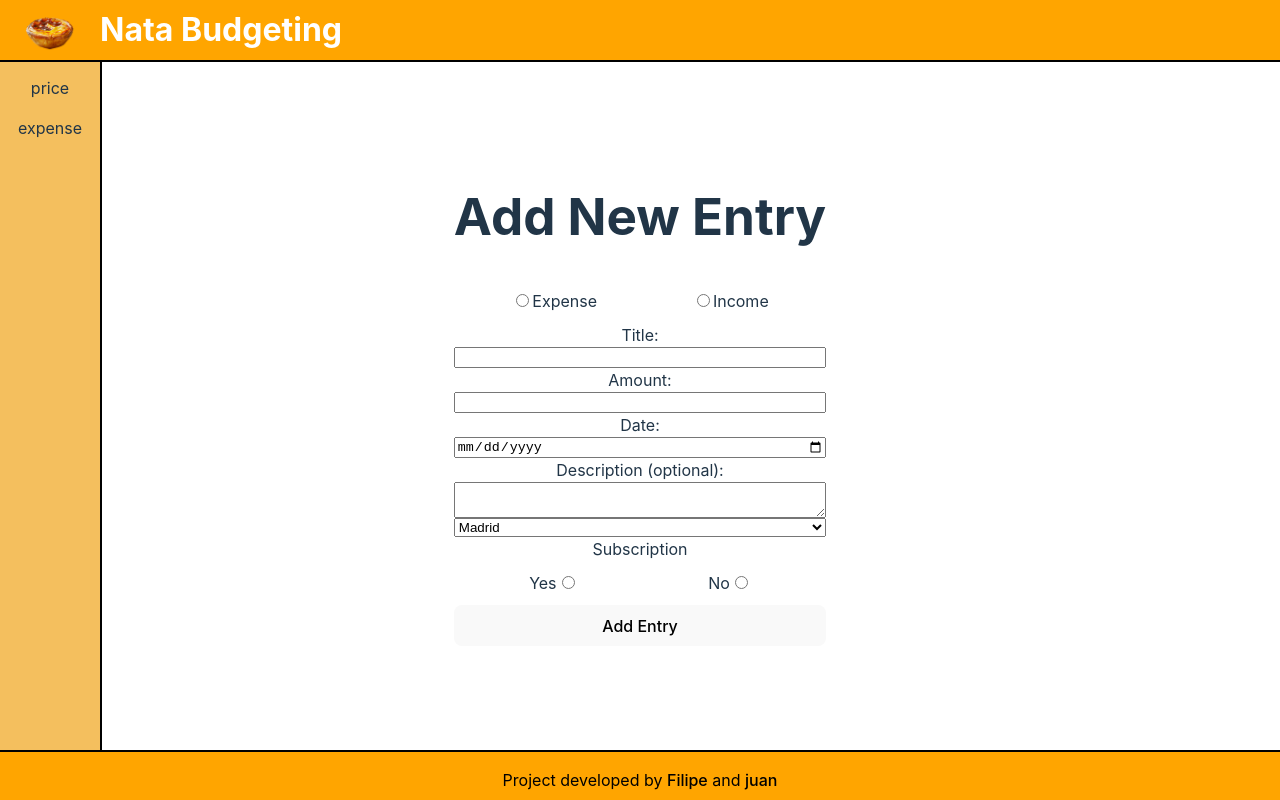
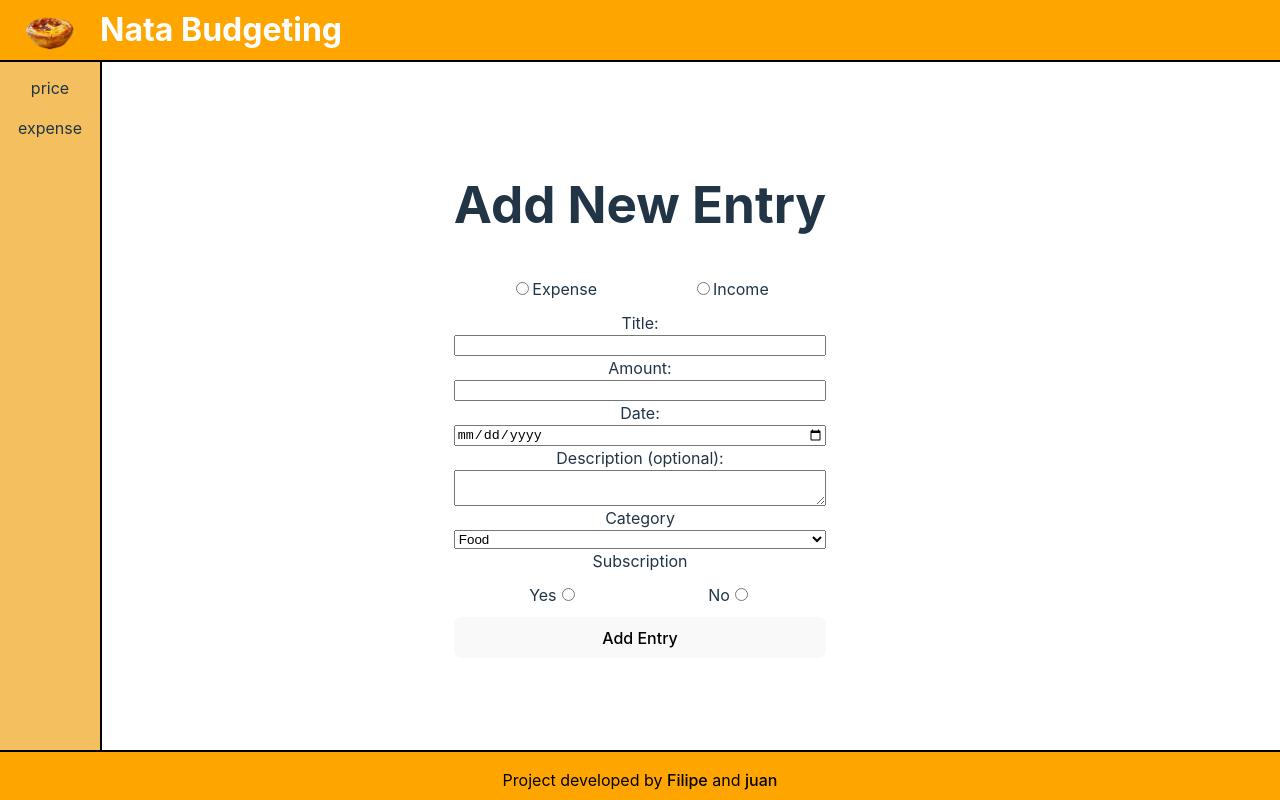
Before and after one commit to JuanHecht/Nata-admin, a React (Vite) app: page /add-new-entry in a window 1280 px wide. Built offline with nearby package versions, Linux system fonts and the light colour scheme.

Commit message:
Add new field with the category, now need to implement pictures to the cards depending on the category field

```diff
--- a/src/data/categories.json
+++ b/src/data/categories.json
@@ -1,11 +1,11 @@
 [
     {
-        "name": "food",
+        "name": "Food",
         "image": "",
         "id": 1
     },
     {
-        "name": "health",
+        "name": "Health",
         "image": "",
         "id": 2
     },
--- a/src/pages/AddNewEntryPage.jsx
+++ b/src/pages/AddNewEntryPage.jsx
@@ -2,6 +2,7 @@ import React from 'react'
 import { useState } from 'react';
 import { useNavigate } from 'react-router-dom';
 import axios from 'axios';
+import categories from '../data/categories.json'
 
 const API_URL = "http://localhost:3000/entries";
 
@@ -13,12 +14,13 @@ function AddNewEntryPage() {
     const [date, setDate] = useState("");
     const [description, setDescription] = useState("");
     const [subscription, setSubscription] = useState("");
+    const [category, setCategory] = useState("")
 
     const navigate = useNavigate();
 
     function handleSubmit(e){
         e.preventDefault();
-        const newEntry = {entryType, title, value, date, description, subscription};
+        const newEntry = {entryType, title, value, date, description, subscription, category};
 
         axios
         .post(`${API_URL}`, newEntry)
@@ -99,17 +101,14 @@ function AddNewEntryPage() {
                 />
 
                 {/* New category itemCategory*/}
-
-                <select name="iron-city">
-                    <option value="mad">Madrid</option>
-                    <option value="bcn">Barcelona</option>
-                    <option value="mia">Miami</option>
-                    <option value="mex">Mexico City</option>
-                    <option value="par">Paris</option>
-                    <option value="ber">Berlin</option>
-                    <option value="ams">Amsterdam</option>
-                    <option value="sao">Sao Paulo</option>
-                    <option value="lis">Lisbon</option>
+                <label>Category</label>
+                <select name="category"
+                    onChange={(e)=>{setCategory(e.target.value)}}>
+                    {categories.map(category =>{
+                        return (
+                        <option value={category.name} key={category.id}>{category.name}</option>
+                        )
+                    })}
                 </select>
 
                 {/* New subscription */}
```
